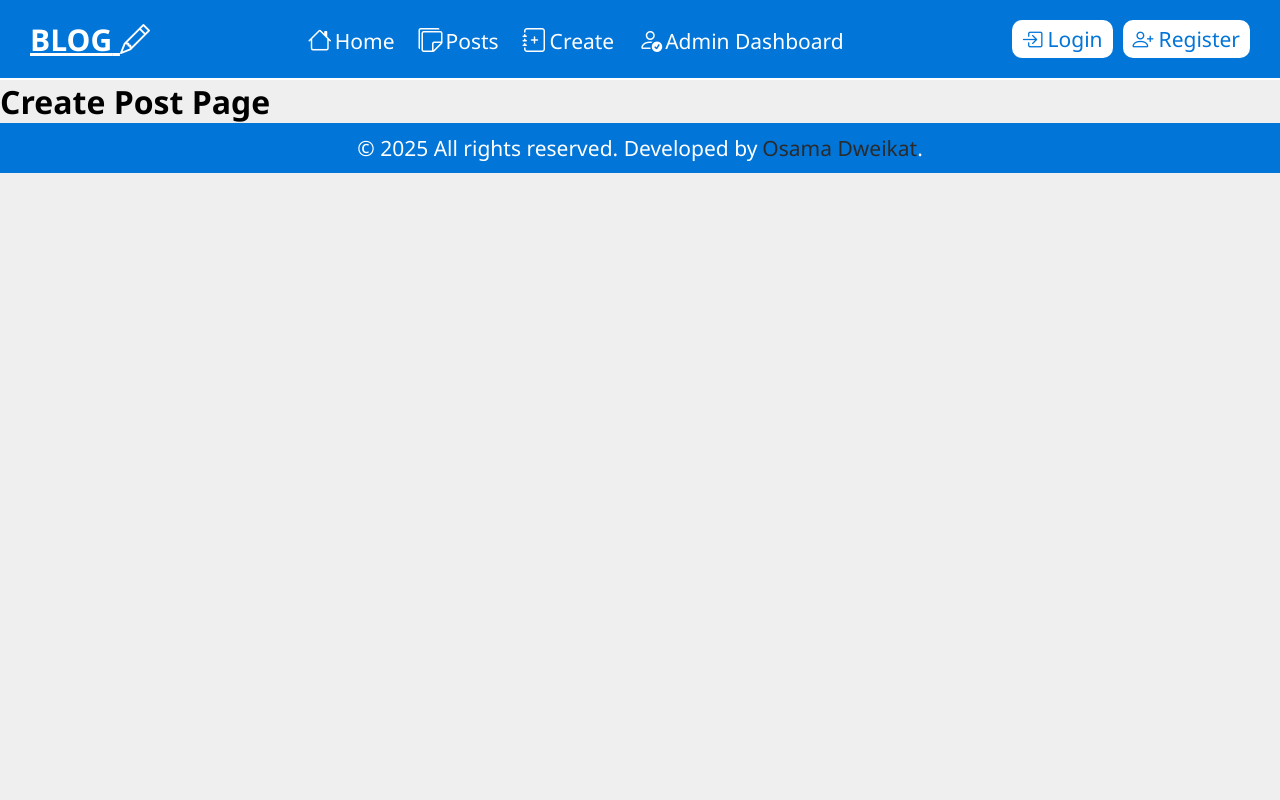
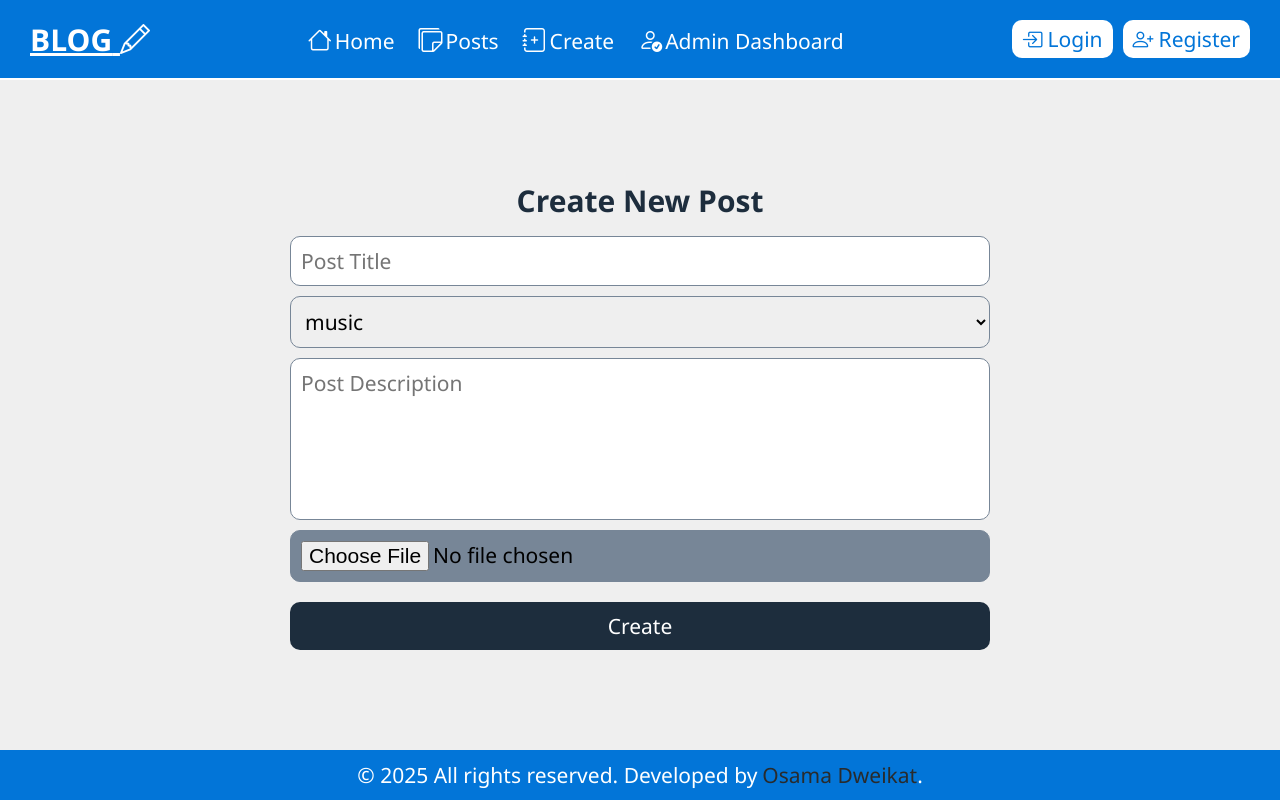
Before and after one commit to osamadweikat/Blog, a React (Create React App) app in the folder frontend/: page /posts/create-post in a window 1280 px wide. Built offline with nearby package versions, Linux system fonts and the light colour scheme; the HTML template or start-up script is replaced by a standard one.

Commit message:
feat: add create post component with styling

```diff
--- a/frontend/src/pages/create-post/CreatePost.jsx
+++ b/frontend/src/pages/create-post/CreatePost.jsx
@@ -1,5 +1,39 @@
+import "./create-post.css";
+
 const CreatePost = () => {
-  return <h1>Create Post Page</h1>;
+  return (
+    <section className="create-post">
+      <h1 className="create-post-title">Create New Post</h1>
+      <form className="create-post-form">
+        <input
+          type="text"
+          placeholder="Post Title"
+          className="create-post-input"
+        />
+        <select className="create-post-input">
+          <option disabled value="">
+            Select A Category
+          </option>
+          <option value="music">music</option>
+          <option value="travelling">travelling</option>
+        </select>
+        <textarea
+          className="create-post-textarea"
+          placeholder="Post Description"
+          rows="5"
+        ></textarea>
+        <input
+          className="create-post-upload"
+          type="file"
+          name="file"
+          id="file"
+        />
+        <button type="submit" className="create-post-btn">
+          Create
+        </button>
+      </form>
+    </section>
+  );
 };
 
 export default CreatePost;
--- /dev/null
+++ b/frontend/src/pages/create-post/create-post.css
@@ -0,0 +1,60 @@
+.create-post {
+  width: 100%;
+  height: calc(100vh - 130px);
+  display: flex;
+  align-items: center;
+  justify-content: center;
+  flex-direction: column;
+  padding: 20px;
+}
+
+.create-post-title {
+  font-size: 30px;
+  color: var(--primary-color);
+  margin-bottom: 10px;
+}
+
+.create-post-form {
+  width: 700px;
+  display: flex;
+  flex-direction: column;
+}
+
+.create-post-input,
+.create-post-textarea,
+.create-post-upload {
+  width: 100%;
+  border-radius: 10px;
+  border: 1px solid var(--gray-color);
+  font-size: 21px;
+  padding: 10px;
+  margin: 5px 0;
+}
+
+.create-post-textarea {
+  resize: none;
+}
+
+.create-post-upload {
+  background-color: var(--gray-color);
+}
+
+.create-post-btn {
+  width: 100%;
+  text-align: center;
+  cursor: pointer;
+  background-color: var(--primary-color);
+  border: none;
+  font-size: 21px;
+  font-weight: 500;
+  color: var(--white-color);
+  border-radius: 10px;
+  padding: 10px;
+  margin-top: 15px;
+}
+
+@media (max-width: 820px) {
+  .create-post-form {
+    width: 100%;
+  }
+}
--- a/frontend/src/pages/posts-page/PostsPage.jsx
+++ b/frontend/src/pages/posts-page/PostsPage.jsx
@@ -3,8 +3,13 @@ import PostList from "../../components/posts/PostList";
 import Sidebar from "../../components/sidebar/Sidebar";
 import { posts, categories } from "../../dummyData";
 import Pagination from "../../components/pagination/Pagination";
+import { useEffect } from "react";
 
 const PostsPage = () => {
+  useEffect(() => {
+    window.scrollTo(0, 0);
+  }, []);
+
   return (
     <>
       <section className="posts-page">
```
